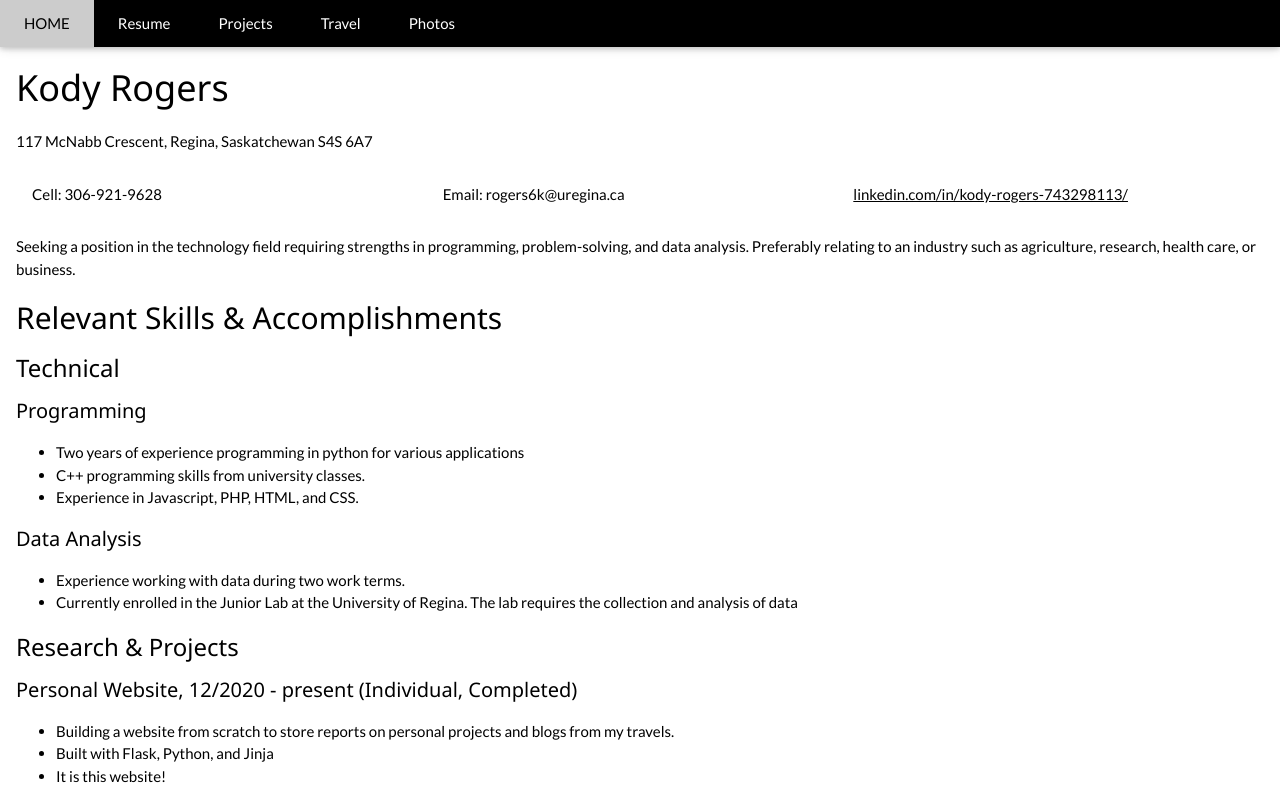
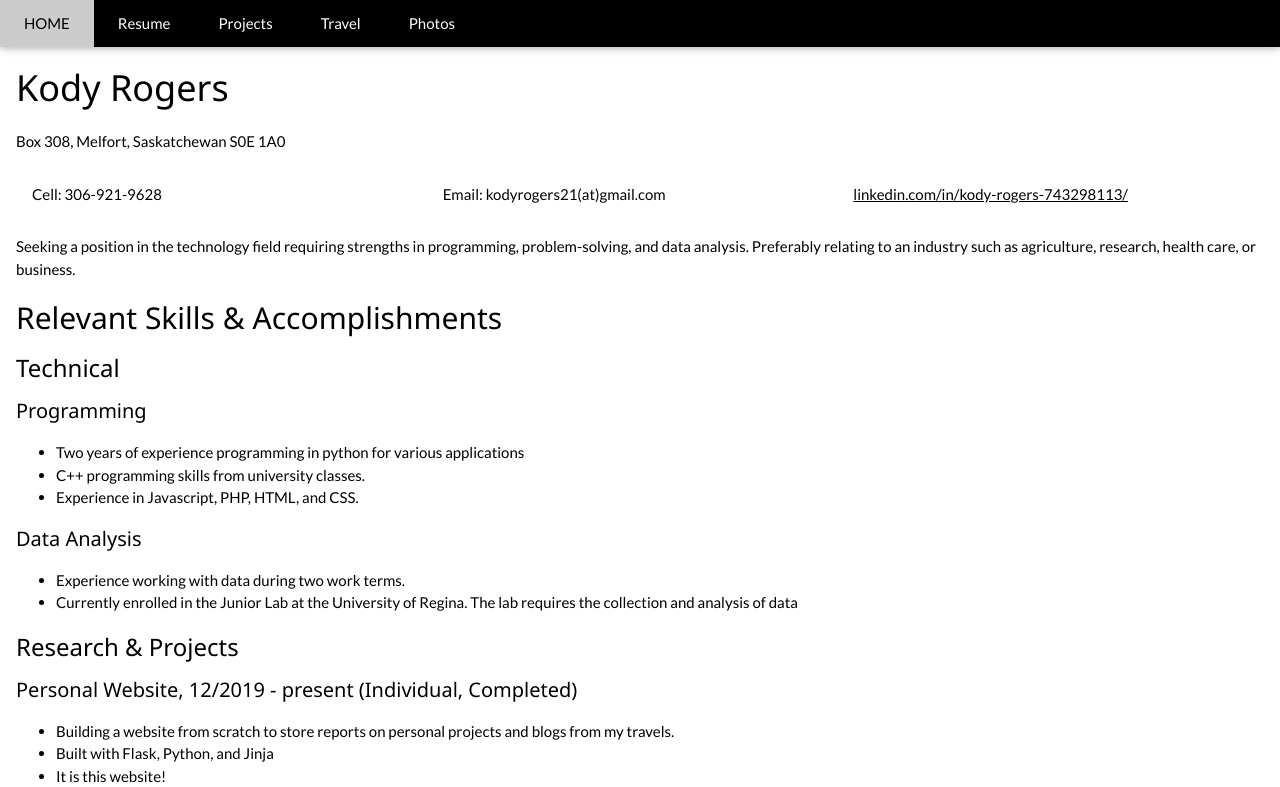
Before and after one commit to PhysicsUofRAUI/publicPersonalWebsite, a Flask app: page /resume in a window 1280 px wide. Shown: the top 787 px of the page. Run offline with Flask 2, Linux system fonts and the light colour scheme; parts of the project's set-up code (start-up, migrations or seed data) failed here and were passed over; some libraries are stand-ins or nearby versions.

Commit message:
small changes to the resume

```diff
--- a/app/templates/resume.html
+++ b/app/templates/resume.html
@@ -6,7 +6,7 @@
 <div class="w3-content w3-margin-top" style="max-width:1400px;">
   <h1>Kody Rogers</h1>
 
-  <p>117 McNabb Crescent, Regina, Saskatchewan S4S 6A7</p>
+  <p>Box 308, Melfort, Saskatchewan S0E 1A0</p>
 
   <!-- The Grid -->
   <div class="w3-row-padding">
@@ -17,7 +17,7 @@
 
     <!-- Middle column -->
     <div class="w3-third">
-      <p>Email: rogers6k@uregina.ca</p>
+      <p>Email: kodyrogers21(at)gmail.com</p>
     </div>
 
     <!-- Right column -->
@@ -47,7 +47,7 @@
   </ul>
 
   <h3>Research & Projects</h3>
-  <h4>Personal Website, 12/2020 - present (Individual, Completed)</h4>
+  <h4>Personal Website, 12/2019 - present (Individual, Completed)</h4>
   <ul>
     <li>Building a website from scratch to store reports on personal projects and blogs from my travels.</li>
     <li>Built with Flask, Python, and Jinja</li>
@@ -164,7 +164,6 @@
 
   <h2>References</h2>
   <p>Available upon request.</p>
-  <p>My Email: kodyrogers21(at)gmail.com</p>
 
 
 
```
